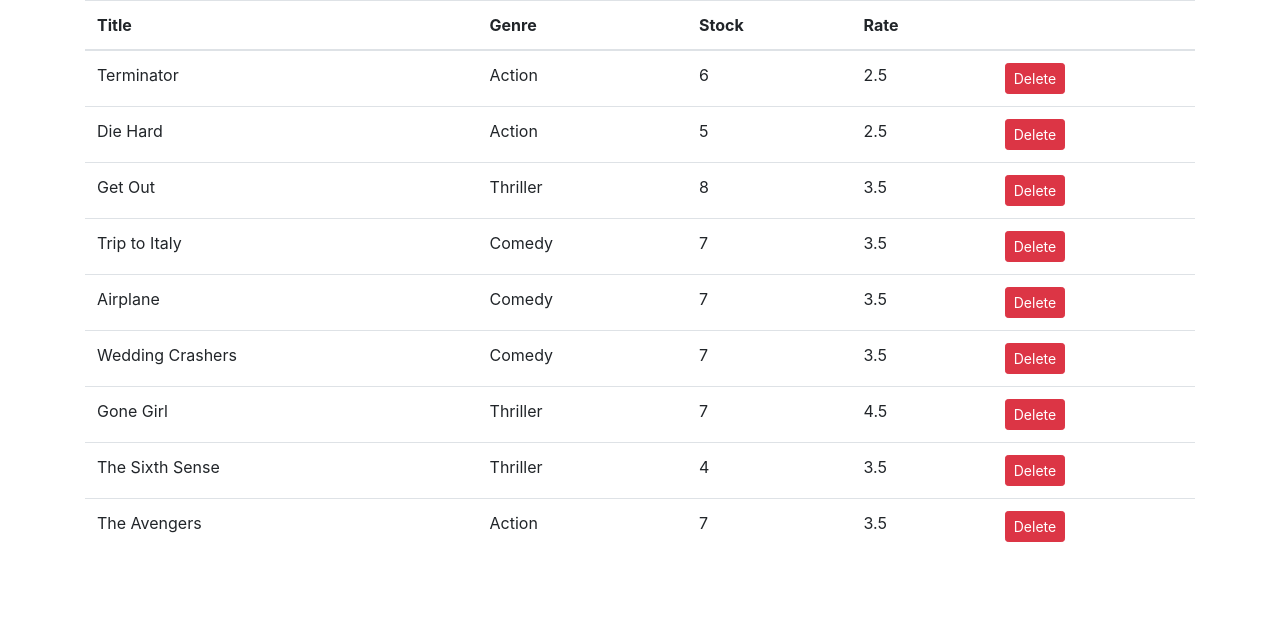
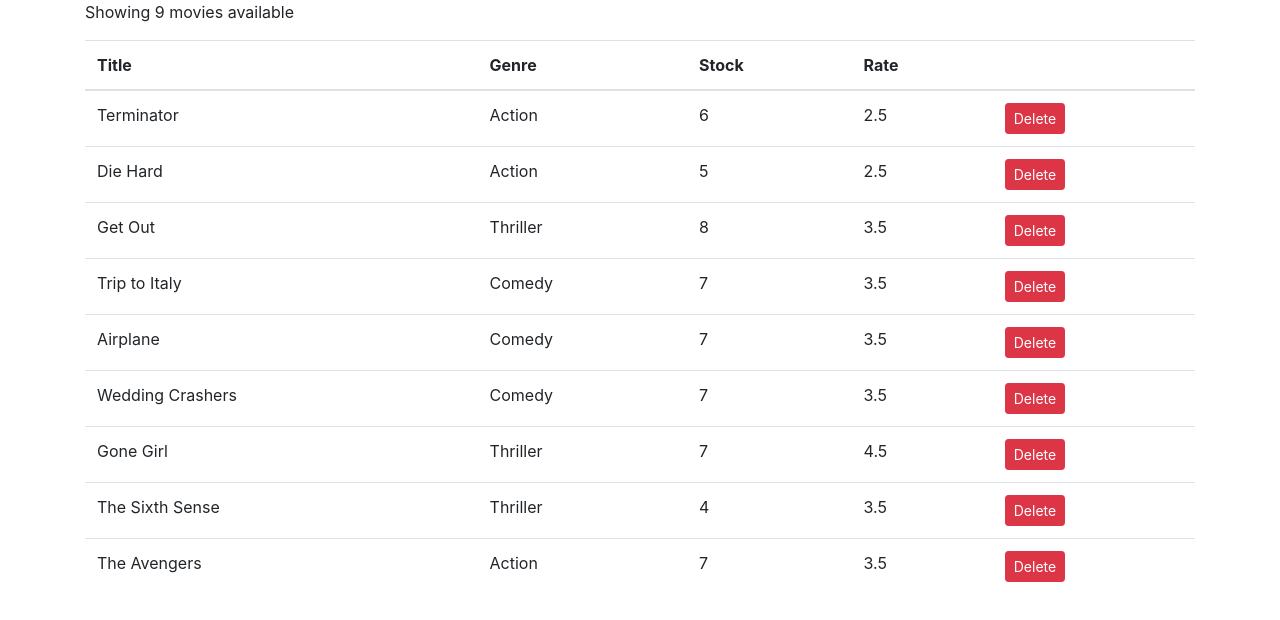
Before and after one commit to snieto10/moviemaster, a React (Create React App) app: page / in a window 1280 px wide. Shown: the top 620 px of the page. Built offline with nearby package versions, Linux system fonts and the light colour scheme.

Commit message:
create no movies message

```diff
--- a/src/components/movies.jsx
+++ b/src/components/movies.jsx
@@ -10,9 +10,13 @@
   };
 
   render() {
-    if (this.state.movies.length === 0) return "There are no Movies !";
+    const { length: count } = this.state.movies;
+
+    if (count === 0) return "There are no Movies !";
 
     return (
+      <React.Fragment>
+        <p>Showing {count} movies available</p>
         <table className="table">
           <thead>
             <tr>
@@ -42,6 +46,7 @@
             ))}
           </tbody>
         </table>
+      </React.Fragment>
     );
   }
 }
```
Lines whose indentation alone changed are shown as unchanged.
